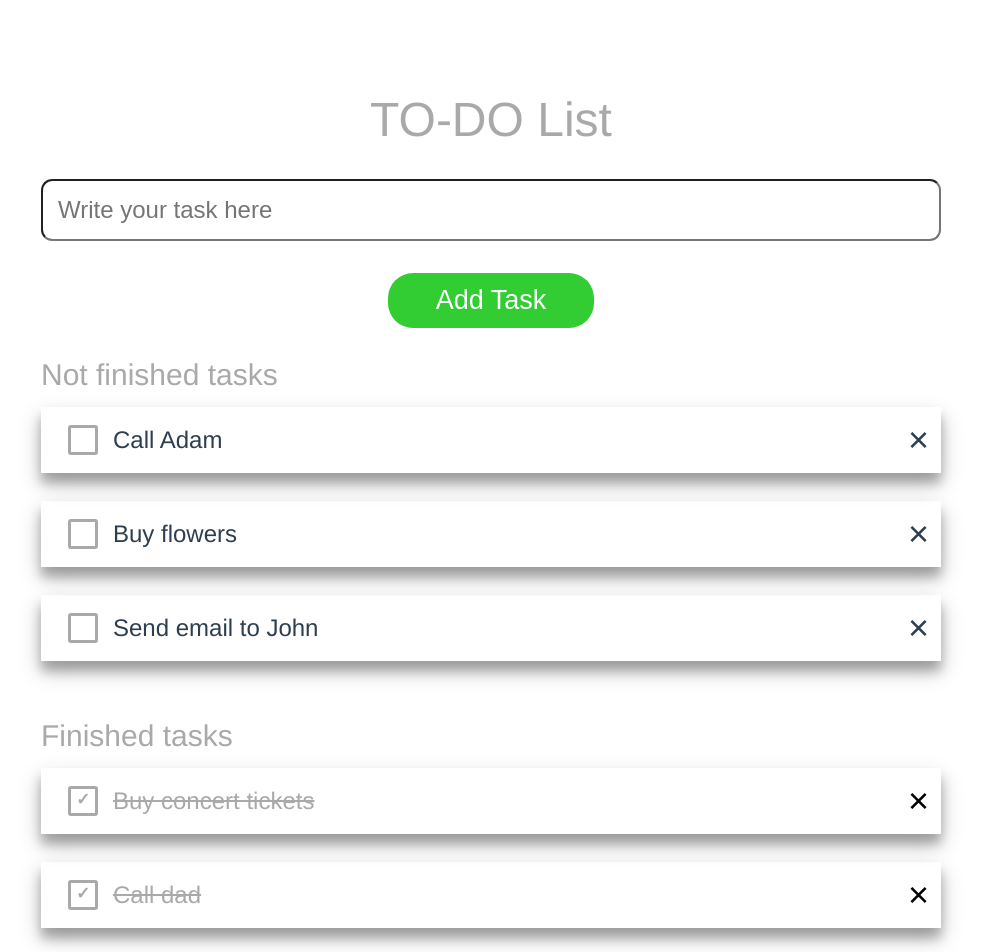
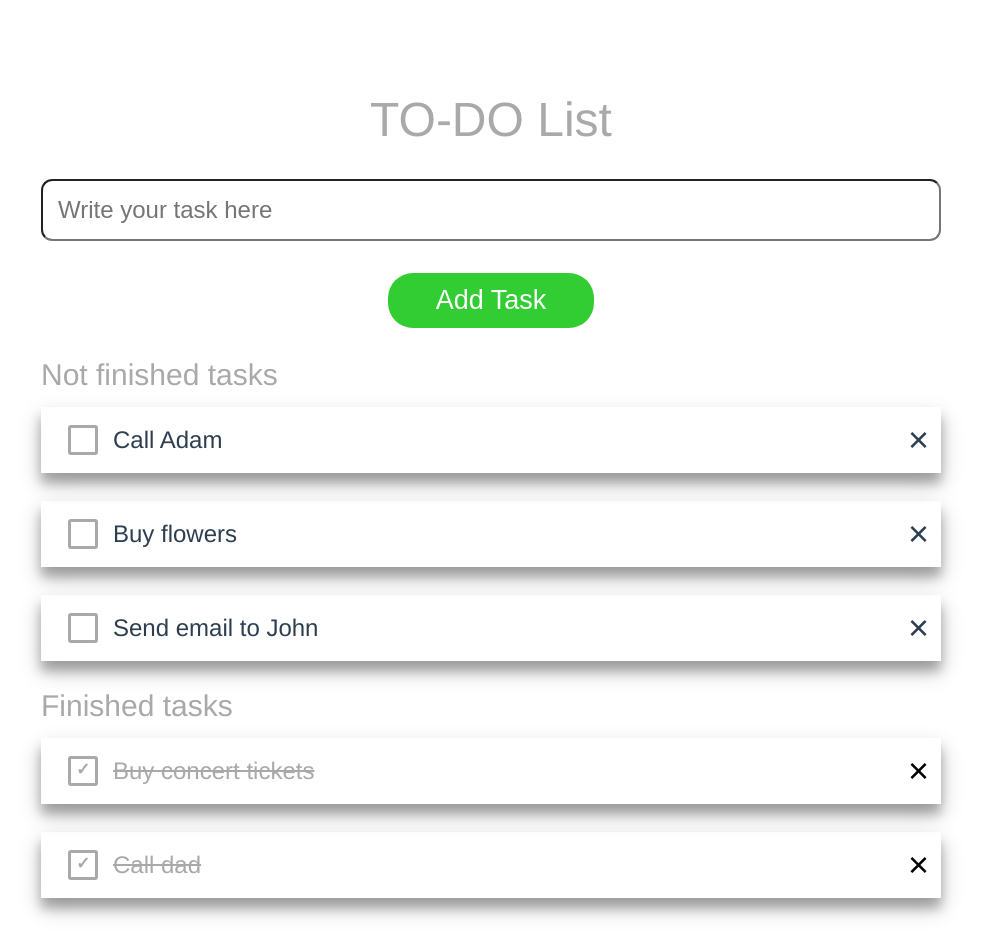
Before and after one commit to juntch/is2-todo, an Angular app: page / in a window 1280 px wide. Shown: the top 952 px of the page, without its empty margins (149-1130 px from the left). Built offline with nearby package versions, Linux system fonts and the light colour scheme.

Commit message:
fix issue with long task texts

```diff
--- a/src/app/app.component.scss
+++ /dev/null
@@ -1,5 +0,0 @@
-:host {
-  /* add spacing between the displayed elements */
-  display: grid;
-  gap: 1.25rem; /* 20px/16px */
-}
--- a/src/app/app.component.ts
+++ b/src/app/app.component.ts
@@ -8,7 +8,6 @@ import { TaskEventService } from './todo/task-event.service';
 @Component({
   selector: 'app-root',
   templateUrl: './app.component.html',
-  styleUrls: ['./app.component.scss'],
 })
 export class AppComponent {
   title = 'is2-todo';
--- a/src/app/todo/task-add/task-add.component.html
+++ b/src/app/todo/task-add/task-add.component.html
@@ -1,5 +1,5 @@
 <h1 class="todo-title">TO-DO List</h1>
-<input class="todo-text" type="text" [placeholder]="placeholder" maxlength="50" #taskTitle>
+<input class="todo-text" type="text" [placeholder]="placeholder" maxlength="70" #taskTitle>
 <div class="btn-container">
     <button class="btn-add" (click)="onAddTask(taskTitle.value)">Add Task</button>
 </div>
--- a/src/app/todo/task-add/task-add.component.scss
+++ b/src/app/todo/task-add/task-add.component.scss
@@ -1,6 +1,7 @@
 :host {
   display: flex;
   flex-direction: column;
+  margin-bottom: 1.25rem;
 
   .todo-title {
     text-align: center;
--- a/src/app/todo/task-item/task-item.component.html
+++ b/src/app/todo/task-item/task-item.component.html
@@ -1,5 +1,5 @@
 <div class="task-item" [class.done]="task.status === 'DONE'">
     <input type="checkbox" class="status" (change)="updateStatus()" [checked]="checked">
-    <div class="title" (click)="updateStatus()"><span>{{task.title}}</span></div>
+    <div class="title" (click)="updateStatus()">{{task.title}}</div>
     <div class="deletion" (click)="onDeleteTask()"></div>
 </div>
--- a/src/app/todo/task-item/task-item.component.scss
+++ b/src/app/todo/task-item/task-item.component.scss
@@ -30,6 +30,7 @@
 
   .title {
     flex: 1;
+    white-space: nowrap;
     overflow: hidden;
     text-overflow: ellipsis;
   }
```
